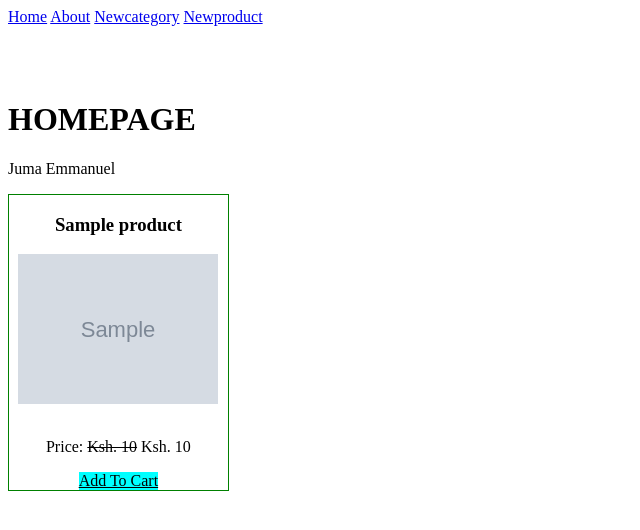
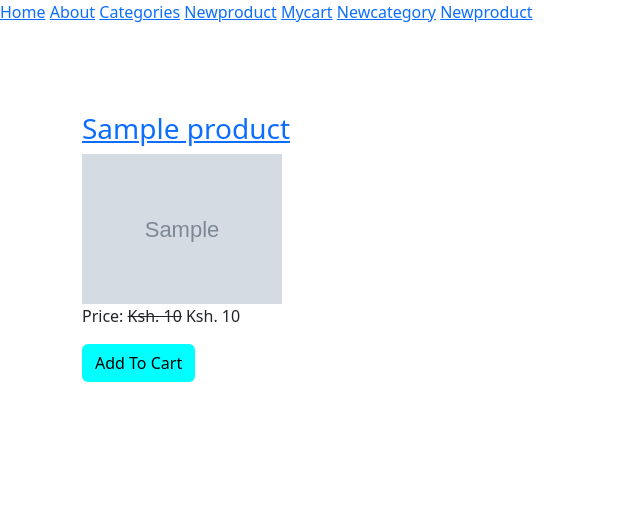
Before and after one commit to Juma-Emmanuel/rackmall, a Django app: page / in a window 1280 px wide. Shown: the top 530 px of the page, without its empty margins (0-640 px from the left). Run offline with Django 4.2, Linux system fonts and the light colour scheme; tables that the repository leaves empty hold one stand-in row (values such as "Sample post"); grey boxes marked "Sample" are stand-in pictures.

Commit message:
allview, categoryview and item detail

```diff
--- a/rackapp/templates/allproducts.html
+++ b/rackapp/templates/allproducts.html
@@ -25,7 +25,7 @@
         <div class="col">
             {% for p in cat.product_set.all  %}
             <div class="prod-container">
-            <h3><a href="{% url 'rackapp:productdetail' p.slug %}">{{p.title}}</a></h3>
+            <h3><a href="">{{p.title}}</a></h3>
             <img src="{{p.image.url}}" alt="" width="200px ">
             <br>
             <p>Price: <strike>Rs. {{p.marked_price}}</strike>Rs. {{p.selling_price}}</p>
--- a/rackapp/templates/base.html
+++ b/rackapp/templates/base.html
@@ -4,6 +4,7 @@
     <meta charset="UTF-8">
     <meta name="viewport" content="width=device-width, initial-scale=1.0">
     <title>{% block title %}{% endblock %}</title>
+    <link href="https://cdn.jsdelivr.net/npm/bootstrap@5.3.1/dist/css/bootstrap.min.css" rel="stylesheet" integrity="sha384-4bw+/aepP/YC94hEpVNVgiZdgIC5+VKNBQNGCHeKRQN+PtmoHDEXuppvnDJzQIu9" crossorigin="anonymous">
     <style>
     .box{display: grid;
     grid-template-columns: repeat(5, 1fr);
@@ -16,9 +17,9 @@
 
     <a href="/">Home</a>
     <a href="{% url 'rackapp:about' %}">About</a>
-    <!--<a href="">Categories</a>
+    <a href="{% url 'rackapp:allproducts' %}">Categories</a>
     <a href="">Newproduct</a>
-    <a href="">Mycart</a>-->
+    <a href="">Mycart</a>
     <a href="{% url 'rackapp:create_category' %}">Newcategory</a>
     <a href="{% url 'rackapp:create_product' %}">Newproduct</a><br><br><br><br>
     {% block content %}
--- a/rackapp/templates/home.html
+++ b/rackapp/templates/home.html
@@ -3,38 +3,22 @@
     {% block title %}Home{% endblock %}
 
     {% block content %}
-    <style>
 
-     .col{
-            display: grid;
-            grid-template-columns: repeat(5, 1fr);
-            align-items: center;
-            gap: 2.5rem;
-        }
-        .prod-container{
-            border: 1px solid green;
-            align-items: center;
 
-            display: flex;
-            flex-direction: column;
-        }
-        </style>
-    <h1> HOMEPAGE</h1>
-    <p>{{myname}}</p>
-    <div class="col">
+    <div class="container">
+
+    <div class="row mt-3">
         {% for p in product %}
-
-        <div class="prod-container">
-
-        <h3>{{p.title}}</h3>
+        <div class="col-md-4">
+        <h3><a href="{% url 'rackapp:productdetail' p.slug %}">{{p.title}}</a></h3>
         <img src="{{p.image.url}}" alt="" width="200px ">
         <br>
         <p>Price: <strike>Ksh. {{p.marked_price}}</strike>  Ksh. {{p.selling_price}}</p>
-        <a href="" style="background-color: aqua; color: black;">Add To Cart</a>
+        <a href="" class="btn" style="background-color: aqua; color: black;">Add To Cart</a>
        </div>
         {% endfor %}
     </div>
-
+</div>
 </body>
 </html>
     {% endblock %}
--- a/rackapp/urls.py
+++ b/rackapp/urls.py
@@ -16,8 +16,8 @@ urlpatterns = [
 
     path('', HomeView.as_view(), name="home"),
     path("about/", AboutView.as_view(), name="about"),
-#     path("allproducts/", AllProductsView.as_view(), name="allproducts"),
-#     path("product/<slug:slug>/", ProductDetailView.as_view(), name="productdetail"),
+    path("allproducts/", AllProductsView.as_view(), name="allproducts"),
+    path("product/<slug:slug>/", ProductDetailView.as_view(), name="productdetail"),
 #     path("addtocart/<int:pro_id>/", AddToCartView.as_view(), name="addtocart"),
 #     path("mycart/", MyCartView.as_view(), name="mycart"),
 #     path("managecart/<int:cp_id>", ManageCartView.as_view(), name="managecart"),
--- a/rackapp/views.py
+++ b/rackapp/views.py
@@ -236,16 +236,16 @@ class HomeView(TemplateView):
         context['product'] = Product.objects.all()
         return context
 
-# class AllProductsView(TemplateView):
-#     template_name = "allproducts.html"
+class AllProductsView(TemplateView):
+    template_name = "allproducts.html"
 
-#     def get_context_data(self, **kwargs):
-#         context = super().get_context_data(**kwargs)
-#         context['allcategories'] = Category.objects.all()
-#         context['pro_duct'] = Product.objects.all()
-#         return context'''
+    def get_context_data(self, **kwargs):
+        context = super().get_context_data(**kwargs)
+        context['allcategories'] = Category.objects.all()
+        context['pro_duct'] = Product.objects.all()
+        return context
 
-'''class ProductDetailView(TemplateView):
+class ProductDetailView(TemplateView):
     template_name = "productdetail.html"
 
 
@@ -256,7 +256,7 @@ class HomeView(TemplateView):
         product.view_count += 1
         product.save()
         context['product'] = product
-        return context'''
+        return context
 
 
 class AboutView(TemplateView):
```
Also changed, not shown: rackapp/templates/productdetail.html (+15 -1 lines).
